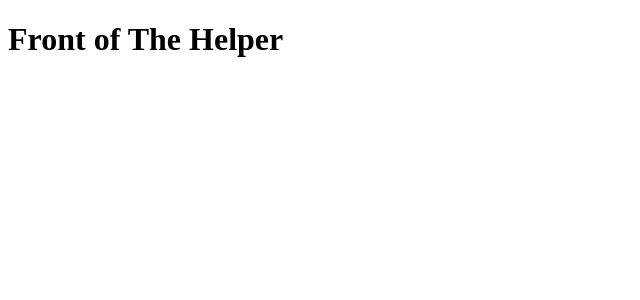
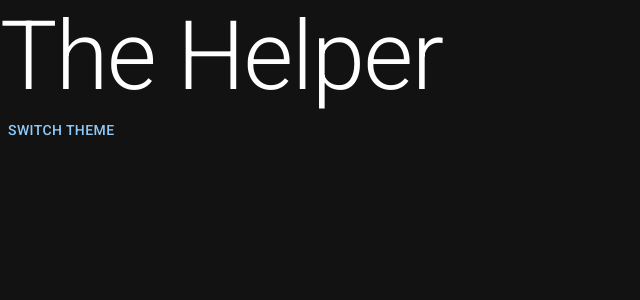
Before and after one commit to Dgvalerio/front-of-the-helper, a Next.js app: page / in a window 1280 px wide. Shown: the top 300 px of the page, without its empty margins (0-640 px from the left). Built offline with nearby package versions, Linux system fonts and the light colour scheme.

Commit message:
feat(theme): switch theme modo

```diff
--- /dev/null
+++ b/components/style-wrapper/global.styles.ts
@@ -0,0 +1,41 @@
+import { darken } from '@mui/system';
+
+import styled from '@emotion/styled';
+
+const GlobalStyles = styled.div`
+  * {
+    &::selection {
+      background-color: ${({ theme }): string => theme.palette.primary.dark};
+      color: ${({ theme }): string => theme.palette.primary.contrastText};
+    }
+
+    &::-webkit-scrollbar {
+      height: 4px;
+      width: 6px;
+    }
+
+    &::-webkit-scrollbar-track {
+      background-color: ${({ theme }): string =>
+        darken(theme.palette.background.default, 0.2)};
+    }
+
+    &::-webkit-scrollbar-thumb {
+      background-color: ${({ theme }): string =>
+        darken(theme.palette.primary.dark, 0.4)};
+      border-radius: 0.6rem;
+    }
+  }
+
+  display: flex;
+  flex-direction: column;
+  min-height: 100vh;
+  max-width: 100vw;
+
+  align-items: stretch;
+  justify-content: stretch;
+
+  background-color: ${({ theme }): string => theme.palette.background.default};
+  color: ${({ theme }): string => theme.palette.text.primary};
+`;
+
+export default GlobalStyles;
--- /dev/null
+++ b/components/style-wrapper/global.theme.ts
@@ -0,0 +1,5 @@
+import { createTheme } from '@mui/material';
+
+export const lightTheme = createTheme({ palette: { mode: 'light' } });
+
+export const darkTheme = createTheme({ palette: { mode: 'dark' } });
--- /dev/null
+++ b/components/style-wrapper/index.tsx
@@ -0,0 +1,19 @@
+import { FC, PropsWithChildren } from 'react';
+
+import { CssBaseline, ThemeProvider } from '@mui/material';
+
+import GlobalStyles from '@/components/style-wrapper/global.styles';
+import useUiStore from '@/store/ui/store';
+
+const StyleWrapper: FC<PropsWithChildren> = ({ children }) => {
+  const { theme } = useUiStore();
+
+  return (
+    <ThemeProvider theme={theme}>
+      <CssBaseline />
+      <GlobalStyles>{children}</GlobalStyles>
+    </ThemeProvider>
+  );
+};
+
+export default StyleWrapper;
--- a/package.json
+++ b/package.json
@@ -9,6 +9,9 @@
     "lint": "next lint"
   },
   "dependencies": {
+    "@emotion/react": "^11.10.6",
+    "@emotion/styled": "^11.10.6",
+    "@mui/material": "^5.11.16",
     "@types/node": "18.15.11",
     "@types/react": "18.0.33",
     "@types/react-dom": "18.0.11",
@@ -17,7 +20,8 @@
     "next": "13.2.4",
     "react": "18.2.0",
     "react-dom": "18.2.0",
-    "typescript": "5.0.3"
+    "typescript": "5.0.3",
+    "zustand": "^4.3.7"
   },
   "devDependencies": {
     "@typescript-eslint/eslint-plugin": "^5.57.1",
--- a/pages/_app.tsx
+++ b/pages/_app.tsx
@@ -1,6 +1,8 @@
 import { NextPage } from 'next';
 import type { AppProps } from 'next/app';
 import Head from 'next/head';
+
+import StyleWrapper from '@/components/style-wrapper';
 
 const App: NextPage<AppProps> = ({ Component, pageProps }) => (
   <>
@@ -11,7 +13,9 @@ const App: NextPage<AppProps> = ({ Component, pageProps }) => (
       <meta name="description" content="The Helper" />
       <link rel="icon" href="/fav.png" />
     </Head>
-    <Component {...pageProps} />
+    <StyleWrapper>
+      <Component {...pageProps} />
+    </StyleWrapper>
   </>
 );
 
--- a/pages/index.tsx
+++ b/pages/index.tsx
@@ -1,5 +1,18 @@
 import { NextPage } from 'next';
 
-const Home: NextPage = () => <h1>Front of The Helper</h1>;
+import { Button, Typography } from '@mui/material';
+
+import useUiStore from '@/store/ui/store';
+
+const Home: NextPage = () => {
+  const { switchThemeMode } = useUiStore();
+
+  return (
+    <main>
+      <Typography variant="h1">The Helper</Typography>
+      <Button onClick={switchThemeMode}>Switch Theme</Button>
+    </main>
+  );
+};
 
 export default Home;
--- /dev/null
+++ b/store/ui/store.ts
@@ -0,0 +1,16 @@
+import { darkTheme, lightTheme } from '@/components/style-wrapper/global.theme';
+import { UiStoreTypes } from '@/store/ui/types';
+
+import { create } from 'zustand';
+
+const useUiStore = create<UiStoreTypes>((set) => ({
+  theme: darkTheme,
+
+  switchThemeMode(): void {
+    set((previous) => ({
+      theme: previous.theme.palette.mode === 'light' ? darkTheme : lightTheme,
+    }));
+  },
+}));
+
+export default useUiStore;
--- /dev/null
+++ b/store/ui/types.ts
@@ -0,0 +1,7 @@
+import { Theme } from '@mui/material';
+
+export interface UiStoreTypes {
+  theme: Theme;
+
+  switchThemeMode(): void;
+}
```
Also changed, not shown: components/style-wrapper/emotion.d.ts (added, +7 -0 lines), 1 other file (tests, documents, lock files or other folders).
